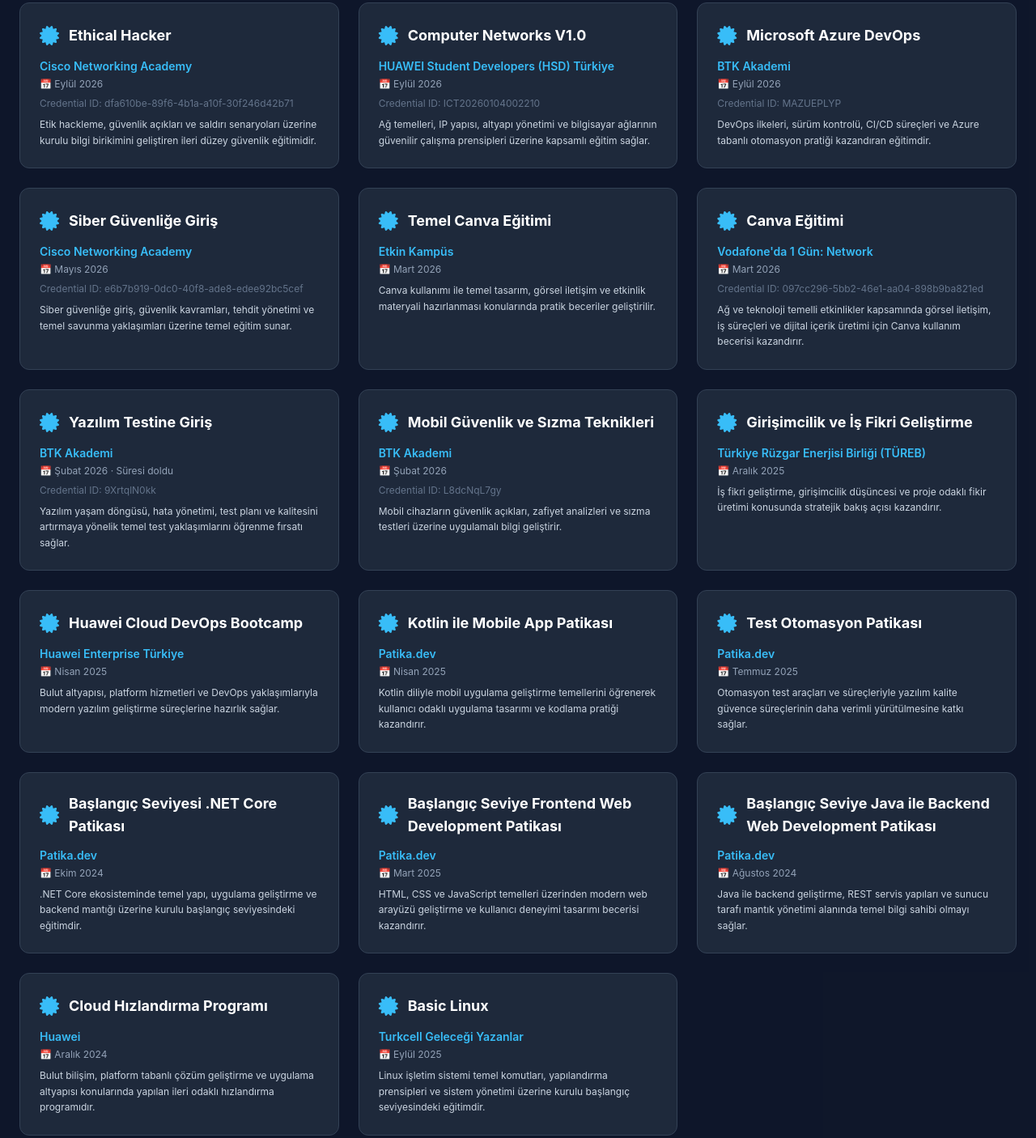
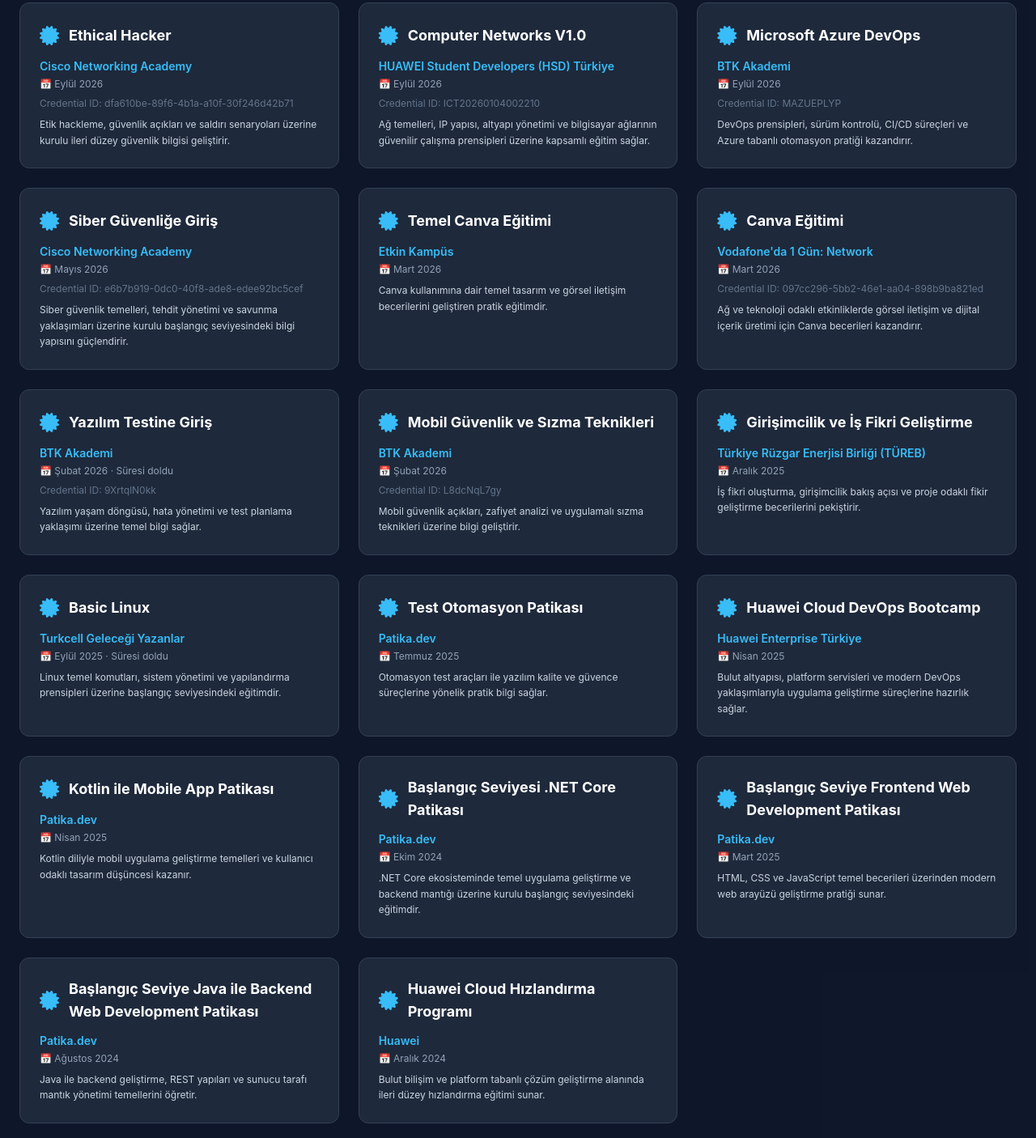
Before and after one commit to oner98/cv-projem, a plain HTML site: page index.html in a window 1280 px wide. Shown: the part 3372-4778 px from the top of the page at 81% size. Drawn offline with nearby package versions, Linux system fonts and the light colour scheme.

Commit message:
Update certifications section

```diff
--- a/index.html
+++ b/index.html
@@ -211,7 +211,7 @@
                     <p class="text-sky-400 text-sm font-semibold mb-1">Cisco Networking Academy</p>
                     <p class="text-slate-400 text-xs mb-2">📅 Eylül 2026</p>
                     <p class="text-slate-500 text-xs">Credential ID: dfa610be-89f6-4b1a-a10f-30f246d42b71</p>
-                    <p class="text-slate-300 text-xs mt-2 leading-relaxed">Etik hackleme, güvenlik açıkları ve saldırı senaryoları üzerine kurulu bilgi birikimini geliştiren ileri düzey güvenlik eğitimidir.</p>
+                    <p class="text-slate-300 text-xs mt-2 leading-relaxed">Etik hackleme, güvenlik açıkları ve saldırı senaryoları üzerine kurulu ileri düzey güvenlik bilgisi geliştirir.</p>
                 </div>
 
                 <div class="card p-6 rounded-xl text-left hover:shadow-lg">
@@ -233,7 +233,7 @@
                     <p class="text-sky-400 text-sm font-semibold mb-1">BTK Akademi</p>
                     <p class="text-slate-400 text-xs mb-2">📅 Eylül 2026</p>
                     <p class="text-slate-500 text-xs">Credential ID: MAZUEPLYP</p>
-                    <p class="text-slate-300 text-xs mt-2 leading-relaxed">DevOps ilkeleri, sürüm kontrolü, CI/CD süreçleri ve Azure tabanlı otomasyon pratiği kazandıran eğitimdir.</p>
+                    <p class="text-slate-300 text-xs mt-2 leading-relaxed">DevOps prensipleri, sürüm kontrolü, CI/CD süreçleri ve Azure tabanlı otomasyon pratiği kazandırır.</p>
                 </div>
 
                 <div class="card p-6 rounded-xl text-left hover:shadow-lg">
@@ -244,7 +244,7 @@
                     <p class="text-sky-400 text-sm font-semibold mb-1">Cisco Networking Academy</p>
                     <p class="text-slate-400 text-xs mb-2">📅 Mayıs 2026</p>
                     <p class="text-slate-500 text-xs">Credential ID: e6b7b919-0dc0-40f8-ade8-edee92bc5cef</p>
-                    <p class="text-slate-300 text-xs mt-2 leading-relaxed">Siber güvenliğe giriş, güvenlik kavramları, tehdit yönetimi ve temel savunma yaklaşımları üzerine temel eğitim sunar.</p>
+                    <p class="text-slate-300 text-xs mt-2 leading-relaxed">Siber güvenlik temelleri, tehdit yönetimi ve savunma yaklaşımları üzerine kurulu başlangıç seviyesindeki bilgi yapısını güçlendirir.</p>
                 </div>
 
                 <div class="card p-6 rounded-xl text-left hover:shadow-lg">
@@ -254,7 +254,7 @@
                     </div>
                     <p class="text-sky-400 text-sm font-semibold mb-1">Etkin Kampüs</p>
                     <p class="text-slate-400 text-xs mb-2">📅 Mart 2026</p>
-                    <p class="text-slate-300 text-xs mt-2 leading-relaxed">Canva kullanımı ile temel tasarım, görsel iletişim ve etkinlik materyali hazırlanması konularında pratik beceriler geliştirilir.</p>
+                    <p class="text-slate-300 text-xs mt-2 leading-relaxed">Canva kullanımına dair temel tasarım ve görsel iletişim becerilerini geliştiren pratik eğitimdir.</p>
                 </div>
 
                 <div class="card p-6 rounded-xl text-left hover:shadow-lg">
@@ -265,7 +265,7 @@
                     <p class="text-sky-400 text-sm font-semibold mb-1">Vodafone'da 1 Gün: Network</p>
                     <p class="text-slate-400 text-xs mb-2">📅 Mart 2026</p>
                     <p class="text-slate-500 text-xs">Credential ID: 097cc296-5bb2-46e1-aa04-898b9ba821ed</p>
-                    <p class="text-slate-300 text-xs mt-2 leading-relaxed">Ağ ve teknoloji temelli etkinlikler kapsamında görsel iletişim, iş süreçleri ve dijital içerik üretimi için Canva kullanım becerisi kazandırır.</p>
+                    <p class="text-slate-300 text-xs mt-2 leading-relaxed">Ağ ve teknoloji odaklı etkinliklerde görsel iletişim ve dijital içerik üretimi için Canva becerileri kazandırır.</p>
                 </div>
 
                 <div class="card p-6 rounded-xl text-left hover:shadow-lg">
@@ -276,7 +276,7 @@
                     <p class="text-sky-400 text-sm font-semibold mb-1">BTK Akademi</p>
                     <p class="text-slate-400 text-xs mb-2">📅 Şubat 2026 · Süresi doldu</p>
                     <p class="text-slate-500 text-xs">Credential ID: 9XrtqlN0kk</p>
-                    <p class="text-slate-300 text-xs mt-2 leading-relaxed">Yazılım yaşam döngüsü, hata yönetimi, test planı ve kalitesini artırmaya yönelik temel test yaklaşımlarını öğrenme fırsatı sağlar.</p>
+                    <p class="text-slate-300 text-xs mt-2 leading-relaxed">Yazılım yaşam döngüsü, hata yönetimi ve test planlama yaklaşımı üzerine temel bilgi sağlar.</p>
                 </div>
 
                 <div class="card p-6 rounded-xl text-left hover:shadow-lg">
@@ -287,7 +287,7 @@
                     <p class="text-sky-400 text-sm font-semibold mb-1">BTK Akademi</p>
                     <p class="text-slate-400 text-xs mb-2">📅 Şubat 2026</p>
                     <p class="text-slate-500 text-xs">Credential ID: L8dcNqL7gy</p>
-                    <p class="text-slate-300 text-xs mt-2 leading-relaxed">Mobil cihazların güvenlik açıkları, zafiyet analizleri ve sızma testleri üzerine uygulamalı bilgi geliştirir.</p>
+                    <p class="text-slate-300 text-xs mt-2 leading-relaxed">Mobil güvenlik açıkları, zafiyet analizi ve uygulamalı sızma teknikleri üzerine bilgi geliştirir.</p>
                 </div>
 
                 <div class="card p-6 rounded-xl text-left hover:shadow-lg">
@@ -297,7 +297,27 @@
                     </div>
                     <p class="text-sky-400 text-sm font-semibold mb-1">Türkiye Rüzgar Enerjisi Birliği (TÜREB)</p>
                     <p class="text-slate-400 text-xs mb-2">📅 Aralık 2025</p>
-                    <p class="text-slate-300 text-xs mt-2 leading-relaxed">İş fikri geliştirme, girişimcilik düşüncesi ve proje odaklı fikir üretimi konusunda stratejik bakış açısı kazandırır.</p>
+                    <p class="text-slate-300 text-xs mt-2 leading-relaxed">İş fikri oluşturma, girişimcilik bakış açısı ve proje odaklı fikir geliştirme becerilerini pekiştirir.</p>
+                </div>
+
+                <div class="card p-6 rounded-xl text-left hover:shadow-lg">
+                    <div class="flex items-center gap-3 mb-3">
+                        <i class="fas fa-certificate text-sky-400 text-2xl"></i>
+                        <h3 class="text-lg font-bold text-white">Basic Linux</h3>
+                    </div>
+                    <p class="text-sky-400 text-sm font-semibold mb-1">Turkcell Geleceği Yazanlar</p>
+                    <p class="text-slate-400 text-xs mb-2">📅 Eylül 2025 · Süresi doldu</p>
+                    <p class="text-slate-300 text-xs mt-2 leading-relaxed">Linux temel komutları, sistem yönetimi ve yapılandırma prensipleri üzerine başlangıç seviyesindeki eğitimdir.</p>
+                </div>
+
+                <div class="card p-6 rounded-xl text-left hover:shadow-lg">
+                    <div class="flex items-center gap-3 mb-3">
+                        <i class="fas fa-certificate text-sky-400 text-2xl"></i>
+                        <h3 class="text-lg font-bold text-white">Test Otomasyon Patikası</h3>
+                    </div>
+                    <p class="text-sky-400 text-sm font-semibold mb-1">Patika.dev</p>
+                    <p class="text-slate-400 text-xs mb-2">📅 Temmuz 2025</p>
+                    <p class="text-slate-300 text-xs mt-2 leading-relaxed">Otomasyon test araçları ile yazılım kalite ve güvence süreçlerine yönelik pratik bilgi sağlar.</p>
                 </div>
 
                 <div class="card p-6 rounded-xl text-left hover:shadow-lg">
@@ -307,7 +327,7 @@
                     </div>
                     <p class="text-sky-400 text-sm font-semibold mb-1">Huawei Enterprise Türkiye</p>
                     <p class="text-slate-400 text-xs mb-2">📅 Nisan 2025</p>
-                    <p class="text-slate-300 text-xs mt-2 leading-relaxed">Bulut altyapısı, platform hizmetleri ve DevOps yaklaşımlarıyla modern yazılım geliştirme süreçlerine hazırlık sağlar.</p>
+                    <p class="text-slate-300 text-xs mt-2 leading-relaxed">Bulut altyapısı, platform servisleri ve modern DevOps yaklaşımlarıyla uygulama geliştirme süreçlerine hazırlık sağlar.</p>
                 </div>
 
                 <div class="card p-6 rounded-xl text-left hover:shadow-lg">
@@ -317,17 +337,7 @@
                     </div>
                     <p class="text-sky-400 text-sm font-semibold mb-1">Patika.dev</p>
                     <p class="text-slate-400 text-xs mb-2">📅 Nisan 2025</p>
-                    <p class="text-slate-300 text-xs mt-2 leading-relaxed">Kotlin diliyle mobil uygulama geliştirme temellerini öğrenerek kullanıcı odaklı uygulama tasarımı ve kodlama pratiği kazandırır.</p>
-                </div>
-
-                <div class="card p-6 rounded-xl text-left hover:shadow-lg">
-                    <div class="flex items-center gap-3 mb-3">
-                        <i class="fas fa-certificate text-sky-400 text-2xl"></i>
-                        <h3 class="text-lg font-bold text-white">Test Otomasyon Patikası</h3>
-                    </div>
-                    <p class="text-sky-400 text-sm font-semibold mb-1">Patika.dev</p>
-                    <p class="text-slate-400 text-xs mb-2">📅 Temmuz 2025</p>
-                    <p class="text-slate-300 text-xs mt-2 leading-relaxed">Otomasyon test araçları ve süreçleriyle yazılım kalite güvence süreçlerinin daha verimli yürütülmesine katkı sağlar.</p>
+                    <p class="text-slate-300 text-xs mt-2 leading-relaxed">Kotlin diliyle mobil uygulama geliştirme temelleri ve kullanıcı odaklı tasarım düşüncesi kazanır.</p>
                 </div>
 
                 <div class="card p-6 rounded-xl text-left hover:shadow-lg">
@@ -337,7 +347,7 @@
                     </div>
                     <p class="text-sky-400 text-sm font-semibold mb-1">Patika.dev</p>
                     <p class="text-slate-400 text-xs mb-2">📅 Ekim 2024</p>
-                    <p class="text-slate-300 text-xs mt-2 leading-relaxed">.NET Core ekosisteminde temel yapı, uygulama geliştirme ve backend mantığı üzerine kurulu başlangıç seviyesindeki eğitimdir.</p>
+                    <p class="text-slate-300 text-xs mt-2 leading-relaxed">.NET Core ekosisteminde temel uygulama geliştirme ve backend mantığı üzerine kurulu başlangıç seviyesindeki eğitimdir.</p>
                 </div>
 
                 <div class="card p-6 rounded-xl text-left hover:shadow-lg">
@@ -347,7 +357,7 @@
                     </div>
                     <p class="text-sky-400 text-sm font-semibold mb-1">Patika.dev</p>
                     <p class="text-slate-400 text-xs mb-2">📅 Mart 2025</p>
-                    <p class="text-slate-300 text-xs mt-2 leading-relaxed">HTML, CSS ve JavaScript temelleri üzerinden modern web arayüzü geliştirme ve kullanıcı deneyimi tasarımı becerisi kazandırır.</p>
+                    <p class="text-slate-300 text-xs mt-2 leading-relaxed">HTML, CSS ve JavaScript temel becerileri üzerinden modern web arayüzü geliştirme pratiği sunar.</p>
                 </div>
 
                 <div class="card p-6 rounded-xl text-left hover:shadow-lg">
@@ -357,27 +367,17 @@
                     </div>
                     <p class="text-sky-400 text-sm font-semibold mb-1">Patika.dev</p>
                     <p class="text-slate-400 text-xs mb-2">📅 Ağustos 2024</p>
-                    <p class="text-slate-300 text-xs mt-2 leading-relaxed">Java ile backend geliştirme, REST servis yapıları ve sunucu tarafı mantık yönetimi alanında temel bilgi sahibi olmayı sağlar.</p>
+                    <p class="text-slate-300 text-xs mt-2 leading-relaxed">Java ile backend geliştirme, REST yapıları ve sunucu tarafı mantık yönetimi temellerini öğretir.</p>
                 </div>
 
                 <div class="card p-6 rounded-xl text-left hover:shadow-lg">
                     <div class="flex items-center gap-3 mb-3">
                         <i class="fas fa-certificate text-sky-400 text-2xl"></i>
-                        <h3 class="text-lg font-bold text-white">Cloud Hızlandırma Programı</h3>
+                        <h3 class="text-lg font-bold text-white">Huawei Cloud Hızlandırma Programı</h3>
                     </div>
                     <p class="text-sky-400 text-sm font-semibold mb-1">Huawei</p>
                     <p class="text-slate-400 text-xs mb-2">📅 Aralık 2024</p>
-                    <p class="text-slate-300 text-xs mt-2 leading-relaxed">Bulut bilişim, platform tabanlı çözüm geliştirme ve uygulama altyapısı konularında yapılan ileri odaklı hızlandırma programıdır.</p>
-                </div>
-
-                <div class="card p-6 rounded-xl text-left hover:shadow-lg">
-                    <div class="flex items-center gap-3 mb-3">
-                        <i class="fas fa-certificate text-sky-400 text-2xl"></i>
-                        <h3 class="text-lg font-bold text-white">Basic Linux</h3>
-                    </div>
-                    <p class="text-sky-400 text-sm font-semibold mb-1">Turkcell Geleceği Yazanlar</p>
-                    <p class="text-slate-400 text-xs mb-2">📅 Eylül 2025</p>
-                    <p class="text-slate-300 text-xs mt-2 leading-relaxed">Linux işletim sistemi temel komutları, yapılandırma prensipleri ve sistem yönetimi üzerine kurulu başlangıç seviyesindeki eğitimdir.</p>
+                    <p class="text-slate-300 text-xs mt-2 leading-relaxed">Bulut bilişim ve platform tabanlı çözüm geliştirme alanında ileri düzey hızlandırma eğitimi sunar.</p>
                 </div>
             </div>
         </div>
```
Also changed, not shown: .github/workflows/pages.yml (added), 1 other file.
